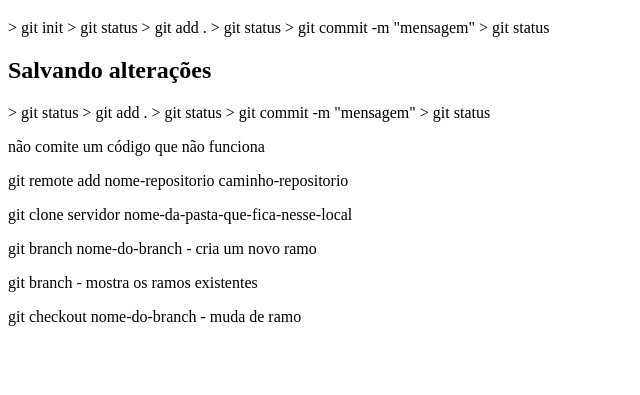
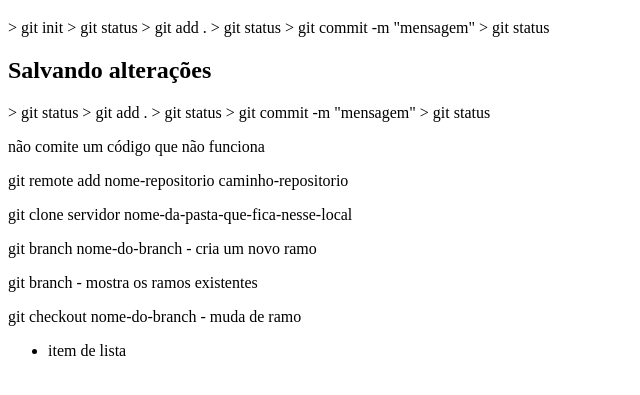
Before and after one commit to vanelmlima/git-github, a plain HTML site: page index.html in a window 1280 px wide. Shown: the part 87-482 px from the top of the page, without its empty margins (0-640 px from the left). Drawn offline with Linux system fonts and the light colour scheme.

Commit message:
adicionando lista só de exemplo

```diff
--- a/index.html
+++ b/index.html
@@ -26,3 +26,4 @@ index.html
 <p>git branch nome-do-branch - cria um novo ramo</p>
 <p>git branch - mostra os ramos existentes</p>
 <p>git checkout nome-do-branch - muda de ramo</p>
+<ul><li>item de lista</li></ul>
```
